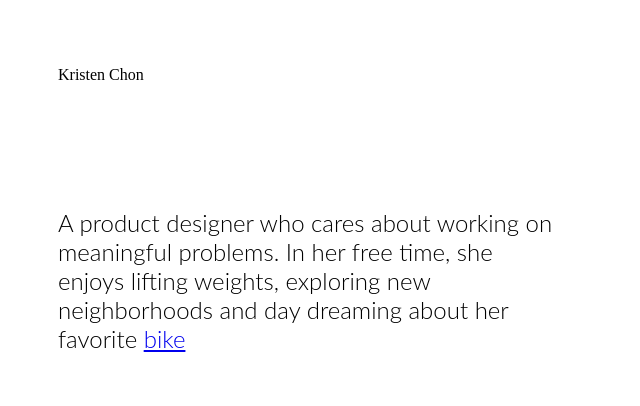
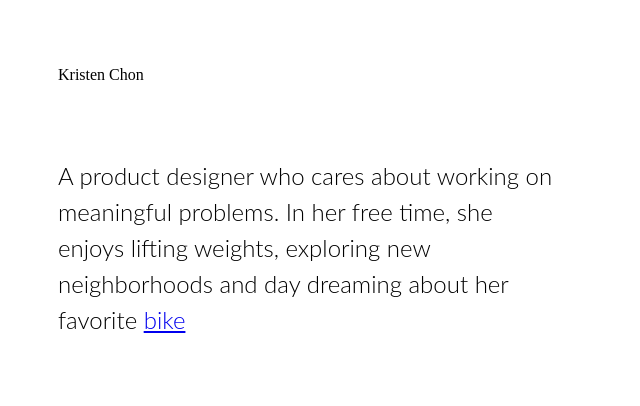
Before and after one commit to kchonxx/kchonxx.github.io, a plain HTML site: page index.html in a window 1280 px wide. Shown: the whole page, without its empty margins (0-640 px from the left). Drawn offline with Linux system fonts and the light colour scheme.

Commit message:
padding and line height change

```diff
--- a/styles.css
+++ b/styles.css
@@ -6,16 +6,17 @@
 .title p {
     font-family: 'Frank Ruhl Libre', serif;
     font-size: 16px;
-    padding: 50px;
+    padding: 50px 50px 0px 50px;
  }
 
  .aboutdescription {
     max-width: 600px;
  }
  .aboutdescription p {
-     font-family: 'lato', sans-serif;
-     font-size: 24px;
-     font-weight: 300;
-     padding: 50px;
+    font-family: 'lato', sans-serif;
+    font-size: 24px;
+    font-weight: 300;
+    line-height: 1.5;
+    padding: 50px;
 
  }
```
